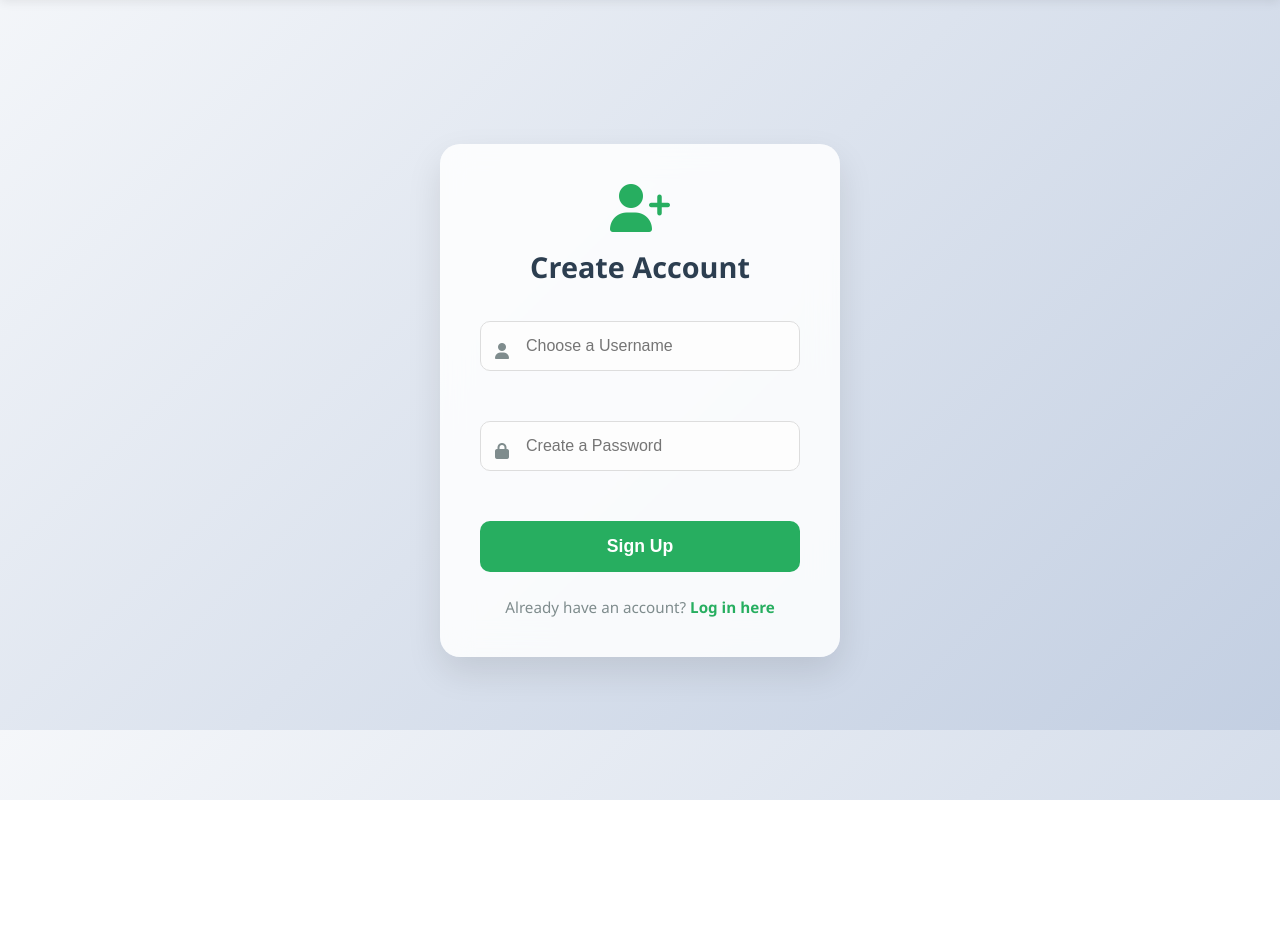
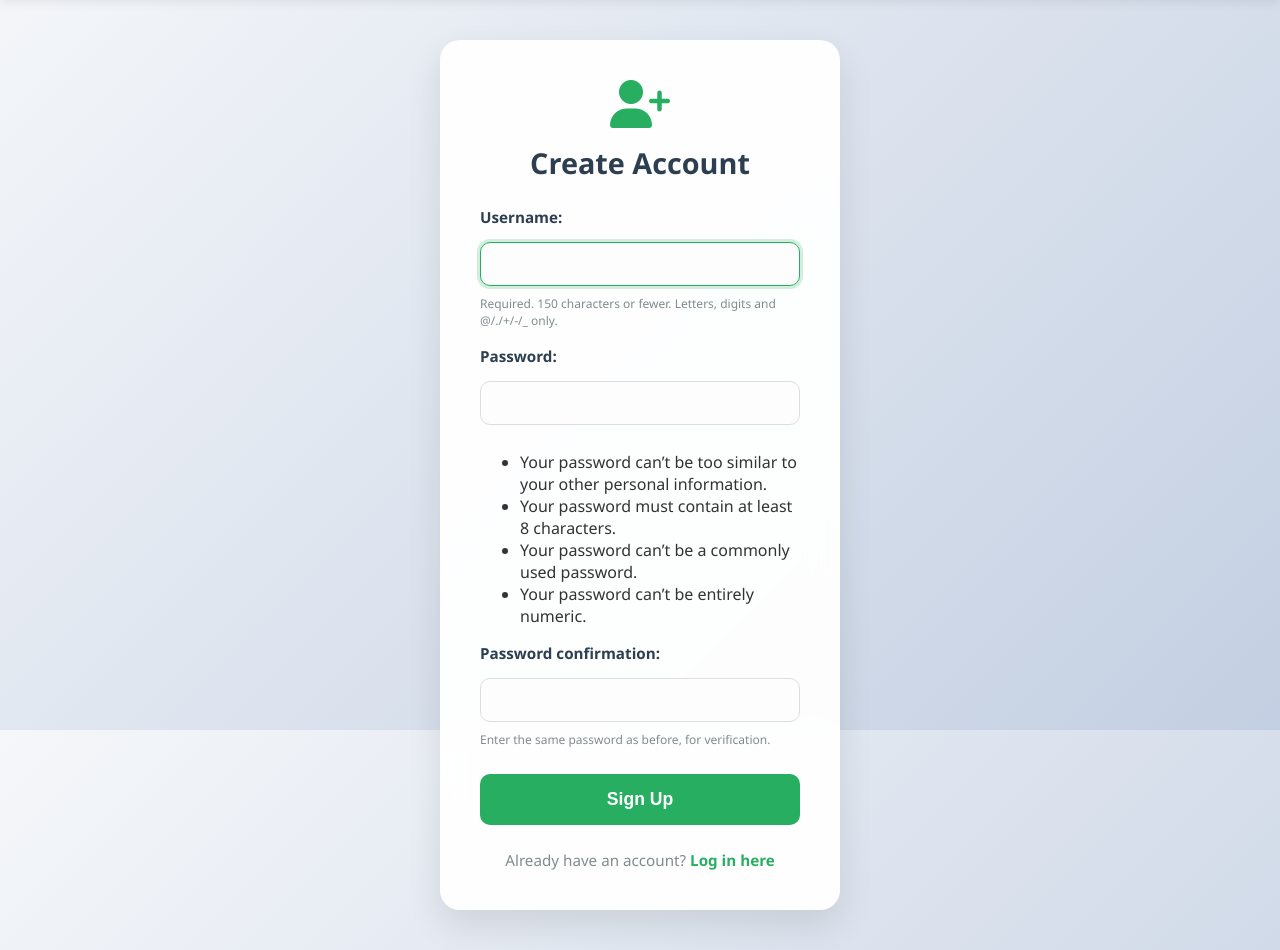
Before and after one commit to vrmanideep/CampusAtlas, a Django app: page /signup/ in a window 1280 px wide. Shown: the part 70-1020 px from the top of the page. Before the commit the page ends 870 px from the top, so only its background shows below. Run offline with Django 5.2, Linux system fonts and the light colour scheme.

Commit message:
updated files

```diff
--- a/project/main/templates/main/signup.html
+++ b/project/main/templates/main/signup.html
@@ -6,43 +6,62 @@
     body, html { height: 100%; margin: 0; background: linear-gradient(135deg, #f5f7fa 0%, #c3cfe2 100%); font-family: 'Segoe UI', Tahoma, Geneva, Verdana, sans-serif; }
     header { display: none; }
 
-    .auth-container { display: flex; align-items: center; justify-content: center; height: 100vh; }
+    /* FIX: Changed to allow scrolling for long forms */
+    .auth-container {
+        display: flex; align-items: flex-start; justify-content: center;
+        min-height: 100vh; padding: 40px 20px; box-sizing: border-box; overflow-y: auto;
+    }
 
     .auth-card {
-        background: rgba(255, 255, 255, 0.85);
+        background: rgba(255, 255, 255, 0.95);
         backdrop-filter: blur(15px);
         padding: 40px;
         border-radius: 20px;
         box-shadow: 0 15px 35px rgba(0,0,0,0.1);
         width: 100%;
         max-width: 400px;
-        text-align: center;
         box-sizing: border-box;
+        height: fit-content;
     }
 
-    /* Changed icon to green for signup */
+    .auth-header { text-align: center; }
     .auth-header i { font-size: 3rem; color: #27ae60; margin-bottom: 15px; }
     .auth-header h2 { margin: 0 0 25px 0; color: #2c3e50; font-size: 1.8rem; }
 
-    .input-group { position: relative; margin-bottom: 20px; }
-    .input-group i { position: absolute; left: 15px; top: 50%; transform: translateY(-50%); color: #7f8c8d; }
-    .input-group input {
-        width: 100%; padding: 15px 15px 15px 45px; border: 1px solid #ddd; border-radius: 10px; box-sizing: border-box; font-size: 1rem; transition: all 0.3s; background: #fdfdfd;
+    /* --- DJANGO FORM STYLING --- */
+
+    /* Style Django's default error messages */
+    ul.errorlist {
+        color: #c0392b; background: #fadbd8; padding: 12px 15px; border-radius: 6px;
+        list-style-type: none; font-size: 13px; margin-top: 0; margin-bottom: 15px;
+        border-left: 4px solid #e74c3c;
     }
-    .input-group input:focus { border-color: #27ae60; outline: none; box-shadow: 0 0 0 3px rgba(39, 174, 96, 0.2); }
 
-    /* Changed button to green */
+    /* Clean up the help text (the password rules) */
+    .helptext {
+        font-size: 12px; color: #7f8c8d; display: block; margin-bottom: 15px; line-height: 1.4;
+    }
+
+    /* Style the inputs to match your green theme */
+    .auth-form input {
+        width: 100%; padding: 12px 15px; border: 1px solid #ddd; border-radius: 10px;
+        margin-bottom: 10px; box-sizing: border-box; font-size: 1rem; transition: all 0.3s; background: #fdfdfd;
+    }
+    .auth-form input:focus { border-color: #27ae60; outline: none; box-shadow: 0 0 0 3px rgba(39, 174, 96, 0.2); }
+    .auth-form label { display: block; margin-bottom: 5px; font-weight: 600; color: #2c3e50; font-size: 0.95rem; }
+    /* ----------------------------- */
+
     .auth-btn {
-        width: 100%; padding: 15px; background: #27ae60; color: white; border: none; border-radius: 10px; font-size: 1.1rem; font-weight: 600; cursor: pointer; transition: background 0.3s, transform 0.1s; margin-top: 10px;
+        width: 100%; padding: 15px; background: #27ae60; color: white; border: none;
+        border-radius: 10px; font-size: 1.1rem; font-weight: 600; cursor: pointer;
+        transition: background 0.3s, transform 0.1s; margin-top: 10px;
     }
     .auth-btn:hover { background: #219653; }
     .auth-btn:active { transform: scale(0.98); }
 
-    .auth-footer { margin-top: 25px; color: #7f8c8d; font-size: 0.95rem; }
+    .auth-footer { margin-top: 25px; color: #7f8c8d; font-size: 0.95rem; text-align: center; }
     .auth-footer a { color: #27ae60; text-decoration: none; font-weight: 600; transition: color 0.3s; }
     .auth-footer a:hover { color: #219653; }
-
-    .error-msg { background: #fee2e2; color: #dc2626; padding: 10px; border-radius: 8px; margin-bottom: 20px; font-size: 0.9rem; display: flex; align-items: center; justify-content: center; gap: 8px; }
 </style>
 {% endblock %}
 
@@ -54,20 +73,9 @@
             <h2>Create Account</h2>
         </div>
 
-        {% if error %}
-            <div class="error-msg"><i class="fa-solid fa-circle-exclamation"></i> {{ error }}</div>
-        {% endif %}
-
-        <form method="POST">
+        <form method="POST" class="auth-form">
             {% csrf_token %}
-            <div class="input-group">
-                <i class="fa-solid fa-user"></i>
-                <input type="text" name="username" placeholder="Choose a Username" required>
-            </div>
-            <div class="input-group">
-                <i class="fa-solid fa-lock"></i>
-                <input type="password" name="password" placeholder="Create a Password" required>
-            </div>
+            {{ form.as_p }}
             <button type="submit" class="auth-btn">Sign Up</button>
         </form>
 
--- a/project/main/views.py
+++ b/project/main/views.py
@@ -1,5 +1,6 @@
 import json
 from django.shortcuts import render, redirect
+from django.contrib.auth.forms import UserCreationForm
 from django.contrib.auth.models import User
 from django.contrib.auth import authenticate, login, logout
 from django.contrib.auth.decorators import login_required
@@ -18,15 +19,16 @@ def home(request):
     return redirect('login')
 
 def signup_view(request):
-    if request.method == "POST":
-        username = request.POST['username']
-        password = request.POST['password']
-        if User.objects.filter(username=username).exists():
-            return render(request, 'main/signup.html', {'error': 'Username already exists.'})
-        user = User.objects.create_user(username=username, password=password)
-        user.save()
-        return redirect('login')
-    return render(request, 'main/signup.html')
+    if request.method == 'POST':
+        form = UserCreationForm(request.POST)
+        if form.is_valid():
+            form.save() # Creates the user and hashes the password securely
+            messages.success(request, 'Account created successfully! Please log in.')
+            return redirect('login')
+    else:
+        form = UserCreationForm()
+
+    return render(request, 'main/signup.html', {'form': form})
 
 def login_view(request):
     if request.method == "POST":
```
